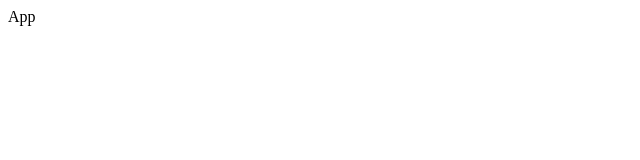
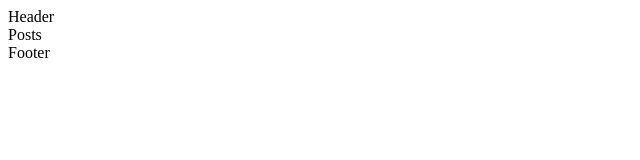
Before and after one commit to genie-ru/react_routes, a React (Create React App) app: page /posts in a window 1280 px wide. Shown: the top 160 px of the page, without its empty margins (0-640 px from the left). Built offline with nearby package versions, Linux system fonts and the light colour scheme.

Commit message:
add Route page {home, posts, profile}

```diff
--- a/src/App.js
+++ b/src/App.js
@@ -1,14 +1,28 @@
 import { BrowserRouter, Routes, Route } from 'react-router-dom';
 
 import Home from './components/home';
-import Post  from './components/post';
+import Posts  from './components/posts';
 import Profile from './components/profile';
 
 
 const App = () => {
   return (
     <div>
-      App
+      <header>
+        Header
+      </header>
+
+      <BrowserRouter>
+        <Routes>
+          <Route path="home" element={<Home/>}/>
+          <Route path="posts" element={<Posts/>}/>
+          <Route path="profile" element={<Profile/>}/>
+        </Routes>
+        <footer>
+          Footer
+        </footer>
+      </BrowserRouter>
+
     </div>
   );
 }
--- a/src/components/post.js
+++ /dev/null
@@ -1,9 +0,0 @@
-const Post = () => {
-    return (
-        <>
-            Post
-        </>
-    );
-}
-
-export default Post;
--- /dev/null
+++ b/src/components/posts.js
@@ -0,0 +1,9 @@
+const Posts = () => {
+    return (
+        <>
+            Posts
+        </>
+    );
+}
+
+export default Posts;
```
